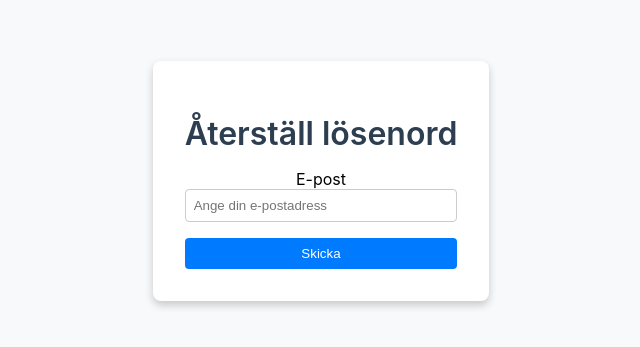
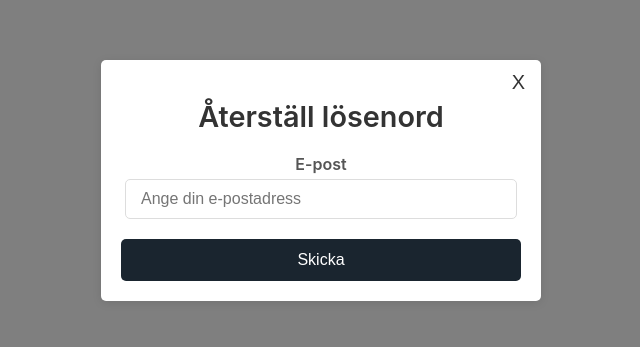
Before and after one commit to valpen8/mcrm, a React (Create React App) app: page /forgot-password in a window 1280 px wide. Shown: the part 219-566 px from the top of the page, without its empty margins (319-959 px from the left). Built offline with nearby package versions, Linux system fonts and the light colour scheme; no server answers.

Commit message:
Deploy update

```diff
--- a/src/components/ForgotPassword.js
+++ b/src/components/ForgotPassword.js
@@ -1,43 +1,51 @@
 import React, { useState } from 'react';
 import { sendPasswordResetEmail } from 'firebase/auth';
 import { auth } from '../firebaseConfig';
+import { useNavigate } from 'react-router-dom';
 import './styles/ForgotPassword.css';
 
 const ForgotPassword = () => {
-  const [email, setEmail] = useState('');
-  const [message, setMessage] = useState('');
-  const [error, setError] = useState('');
+  const [resetEmail, setResetEmail] = useState('');
+  const [resetMessage, setResetMessage] = useState('');
+  const [resetError, setResetError] = useState('');
+  const navigate = useNavigate();
 
   const handlePasswordReset = async (e) => {
     e.preventDefault();
-    setMessage('');
-    setError('');
+    setResetMessage('');
+    setResetError('');
 
     try {
-      await sendPasswordResetEmail(auth, email);
-      setMessage('Ett återställningsmail har skickats. Kontrollera din e-post.');
+      await sendPasswordResetEmail(auth, resetEmail);
+      setResetMessage('Ett återställningsmail har skickats. Kontrollera din e-post.');
     } catch (error) {
-      setError('Fel vid lösenordsåterställning: ' + error.message);
+      setResetError('Fel vid lösenordsåterställning: ' + error.message);
     }
   };
 
+  const handleClose = () => {
+    // Navigera tillbaka eller gör något annat för att "stänga" modalen
+    navigate(-1);
+  };
+
   return (
-    <div className="forgot-password-container">
-      <div className="forgot-password-box">
+    <div className="modal-overlay">
+      <div className="modal-content">
+        <button className="close-modal" onClick={handleClose}>X</button>
         <h1>Återställ lösenord</h1>
         <form onSubmit={handlePasswordReset}>
-          <label htmlFor="email">E-post</label>
+          <label htmlFor="resetEmail">E-post</label>
           <input
             type="email"
-            id="email"
-            value={email}
-            onChange={(e) => setEmail(e.target.value)}
+            id="resetEmail"
+            value={resetEmail}
+            onChange={(e) => setResetEmail(e.target.value)}
             placeholder="Ange din e-postadress"
           />
           <button type="submit">Skicka</button>
         </form>
-        {message && <p style={{ color: 'green' }}>{message}</p>}
-        {error && <p style={{ color: 'red' }}>{error}</p>}
+        {resetMessage && <p style={{ color: 'green' }}>{resetMessage}</p>}
+        {resetError && <p style={{ color: 'red' }}>{resetError}</p>}
       </div>
     </div>
   );
--- a/src/components/Login.js
+++ b/src/components/Login.js
@@ -1,58 +1,81 @@
 import React, { useState } from 'react';
 import { useNavigate } from 'react-router-dom';
-import { signInWithEmailAndPassword } from 'firebase/auth';
+import { signInWithEmailAndPassword, sendPasswordResetEmail } from 'firebase/auth';
 import { auth, db } from '../firebaseConfig';
 import { getDoc, doc } from 'firebase/firestore';
-import MC_logo_dark from '../img/MC_logo_dark.png';  // Anpassa sökvägen beroende på var du ligger
+import MC_logo_dark from '../img/MC_logo_dark.png';
 import './styles/Login.css';
+import './styles/Modal.css'; // CSS för modalen
 
 const Login = () => {
+  // State för inloggning
   const [email, setEmail] = useState('');
   const [password, setPassword] = useState('');
   const [error, setError] = useState(null);
   const navigate = useNavigate();
 
+  // State för modal (glömt lösenord)
+  const [showForgotPasswordModal, setShowForgotPasswordModal] = useState(false);
+  const [resetEmail, setResetEmail] = useState('');
+  const [resetMessage, setResetMessage] = useState('');
+  const [resetError, setResetError] = useState('');
+
   const handleLogin = async (e) => {
     e.preventDefault();
-    setError(null); // Återställ felmeddelanden
+    setError(null);
 
     try {
-      // Logga in användaren
+      // Försök logga in
       const userCredential = await signInWithEmailAndPassword(auth, email, password);
-      console.log('Inloggning lyckades');
       const user = userCredential.user;
 
       // Hämta användardokumentet från Firestore
       const userDoc = await getDoc(doc(db, 'users', user.uid));
-      const role = userDoc.data()?.role; // Hämta användarens roll
+      const role = userDoc.data()?.role;
 
-      console.log('Användarroll:', role); // Lägg till loggning för att se rollen
-
-      // Navigera baserat på användarens roll
+      // Navigera baserat på roll
       if (role === 'admin') {
         navigate('/admin/dashboard');
       } else if (role === 'user') {
         navigate('/user/dashboard');
       } else if (role === 'sales-manager') {
-        navigate('/sales-manager/dashboard'); // Navigering för sales-manager
+        navigate('/sales-manager/dashboard');
       } else if (role === 'quality') {
-        navigate('/quality/dashboard'); // Navigering för kvalité
+        navigate('/quality/dashboard');
       } else if (role === 'uppdragsgivare') {
-        navigate('/uppdragsgivare/dashboard'); // Navigering för uppdragsgivare
+        navigate('/uppdragsgivare/dashboard');
       } else {
         setError('Ingen giltig roll hittades för användaren.');
-        console.error('Ingen giltig roll hittades för användaren.');
       }
     } catch (error) {
       setError('Fel vid inloggning: ' + error.message);
-      console.error('Fel vid inloggning:', error);
     }
+  };
+
+  const handlePasswordReset = async (e) => {
+    e.preventDefault();
+    setResetMessage('');
+    setResetError('');
+
+    try {
+      await sendPasswordResetEmail(auth, resetEmail);
+      setResetMessage('Ett återställningsmail har skickats. Kontrollera din e-post.');
+    } catch (error) {
+      setResetError('Fel vid lösenordsåterställning: ' + error.message);
+    }
+  };
+
+  const closeModal = () => {
+    setShowForgotPasswordModal(false);
+    // Återställ modalens state
+    setResetEmail('');
+    setResetMessage('');
+    setResetError('');
   };
 
   return (
     <div className="login-container">
       <div className="login-box">
-
         <img src={MC_logo_dark} alt="Logga" />
         <form onSubmit={handleLogin}>
           <label htmlFor="email">E-post</label>
@@ -61,7 +84,7 @@ const Login = () => {
             id="email"
             value={email}
             onChange={(e) => setEmail(e.target.value)}
-            placeholder="Enter your email address"
+            placeholder="Ange din e-postadress"
           />
           <label htmlFor="password">Lösenord</label>
           <input
@@ -69,13 +92,42 @@ const Login = () => {
             id="password"
             value={password}
             onChange={(e) => setPassword(e.target.value)}
-            placeholder="Enter your password"
+            placeholder="Ange ditt lösenord"
           />
           <button type="submit">Logga in</button>
         </form>
-        {error && <p style={{color: 'red'}}>{error}</p>}
-        <a href="/forgot-password" className="forgot-password">Glömt ditt lösenord?</a>
+        {error && <p style={{ color: 'red' }}>{error}</p>}
+        {/* Istället för en länk till en separat sida, öppna modalen */}
+        <button
+          className="forgot-password-btn"
+          onClick={() => setShowForgotPasswordModal(true)}
+        >
+          Glömt ditt lösenord?
+        </button>
       </div>
+
+      {/* Rendera modalen som popup om showForgotPasswordModal är true */}
+      {showForgotPasswordModal && (
+        <div className="modal-overlay">
+          <div className="modal-content">
+            <button className="close-modal" onClick={closeModal}>X</button>
+            <h1>Återställ lösenord</h1>
+            <form onSubmit={handlePasswordReset}>
+              <label htmlFor="resetEmail">E-post</label>
+              <input
+                type="email"
+                id="resetEmail"
+                value={resetEmail}
+                onChange={(e) => setResetEmail(e.target.value)}
+                placeholder="Ange din e-postadress"
+              />
+              <button type="submit">Skicka</button>
+            </form>
+            {resetMessage && <p style={{ color: 'green' }}>{resetMessage}</p>}
+            {resetError && <p style={{ color: 'red' }}>{resetError}</p>}
+          </div>
+        </div>
+      )}
     </div>
   );
 };
--- a/src/components/styles/ForgotPassword.css
+++ b/src/components/styles/ForgotPassword.css
@@ -1,44 +1,32 @@
-.forgot-password-container {
+.modal-overlay {
+  position: fixed;
+  top: 0;
+  left: 0;
+  width: 100%;
+  height: 100%;
+  background-color: rgba(0, 0, 0, 0.5); /* Halvtransparent bakgrund */
   display: flex;
   justify-content: center;
   align-items: center;
-    height: 100vh;
-    background-color: #f8f9fa;
+  z-index: 1000;
 }
 
-  .forgot-password-box {
-    background: white;
-    padding: 2rem;
-    border-radius: 8px;
-    box-shadow: 0 4px 8px rgba(0, 0, 0, 0.2);
-    text-align: center;
+.modal-content {
+  background: #fff;
+  padding: 20px;
+  border-radius: 5px;
+  width: 90%;
+  max-width: 400px;
+  position: relative;
+  box-shadow: 0 2px 10px rgba(0, 0, 0, 0.1);
 }
 
-  .forgot-password-box h1 {
-    margin-bottom: 1rem;
-  }
-
-  .forgot-password-box form {
-    display: flex;
-    flex-direction: column;
-  }
-
-  .forgot-password-box input {
-    margin-bottom: 1rem;
-    padding: 0.5rem;
-    border: 1px solid #ccc;
-    border-radius: 4px;
-  }
-
-  .forgot-password-box button {
-    padding: 0.5rem;
-    background: #007bff;
-    color: white;
+.close-modal {
+  position: absolute;
+  top: 10px;
+  right: 10px;
+  background: transparent;
   border: none;
-    border-radius: 4px;
+  font-size: 20px;
   cursor: pointer;
 }
-
-  .forgot-password-box button:hover {
-    background: #0056b3;
-  }
--- /dev/null
+++ b/src/components/styles/Modal.css
@@ -0,0 +1,101 @@
+/* Modalens överlägg med fade-in-animation */
+.modal-overlay {
+    position: fixed;
+    top: 0;
+    left: 0;
+    width: 100%;
+    height: 100%;
+    background-color: rgba(0, 0, 0, 0.6); /* Lite mörkare bakgrund */
+    display: flex;
+    justify-content: center;
+    align-items: center;
+    z-index: 1000;
+    animation: fadeIn 0.3s ease-in-out;
+  }
+
+  @keyframes fadeIn {
+    from { opacity: 0; }
+    to { opacity: 1; }
+  }
+
+  /* Modalens innehåll med rundade hörn och en pop-in-effekt */
+  .modal-content {
+    background: #fff;
+    border-radius: 10px;
+    padding: 30px 40px;
+    width: 90%;
+    max-width: 450px;
+    position: relative;
+    box-shadow: 0 10px 30px rgba(0, 0, 0, 0.2);
+    transform: scale(0.9);
+    animation: popIn 0.3s forwards;
+  }
+
+  @keyframes popIn {
+    to { transform: scale(1); }
+  }
+
+  /* Stängknappen med hover-effekt */
+  .close-modal {
+    position: absolute;
+    top: 15px;
+    right: 15px;
+    background: transparent;
+    border: none;
+    font-size: 1.5rem;
+    color: #333;
+    cursor: pointer;
+    transition: color 0.2s;
+  }
+
+  .close-modal:hover {
+    color: #000;
+  }
+
+  /* Rubrikstilar */
+  .modal-content h1 {
+    font-size: 1.8rem;
+    margin-bottom: 20px;
+    text-align: center;
+    color: #333;
+  }
+
+  /* Formulärstilar */
+  .modal-content label {
+    display: block;
+    margin-bottom: 5px;
+    font-weight: 600;
+    color: #555;
+  }
+
+  .modal-content input[type="email"] {
+    width: 90%;
+    padding: 10px 15px;
+    margin-bottom: 20px;
+    border: 1px solid #ddd;
+    border-radius: 5px;
+    font-size: 1rem;
+    transition: border-color 0.2s;
+  }
+
+  .modal-content input[type="email"]:focus {
+    outline: none;
+    border-color: #a83279;
+  }
+
+  /* Skicka-knapp med modern accentfärg */
+  .modal-content button[type="submit"] {
+    width: 100%;
+    padding: 12px;
+    background-color: #1a252f;
+    color: #fff;
+    border: none;
+    border-radius: 5px;
+    font-size: 1rem;
+    cursor: pointer;
+    transition: background-color 0.2s;
+  }
+
+  .modal-content button[type="submit"]:hover {
+    background-color: #8c2865;
+  }
```
Also changed, not shown: src/components/styles/Login.css (+37 -16 lines). Lines whose indentation alone changed are shown as unchanged.
